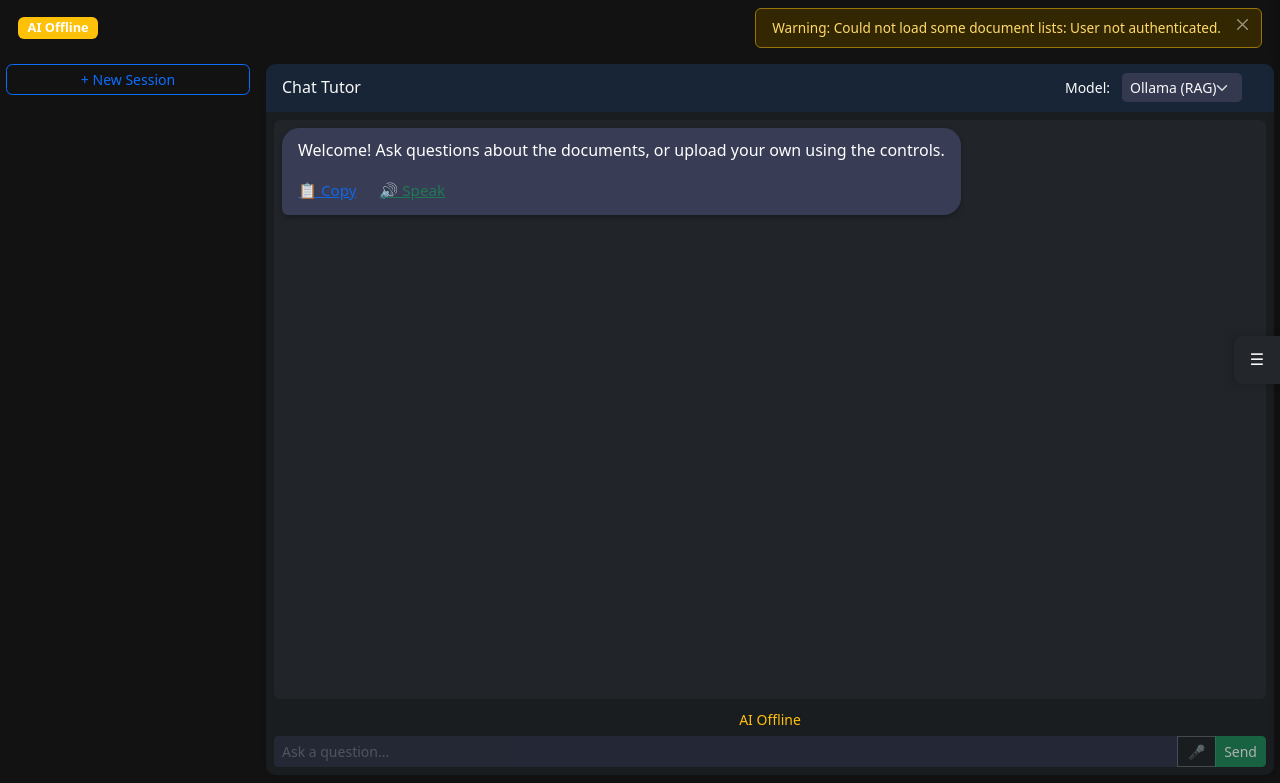
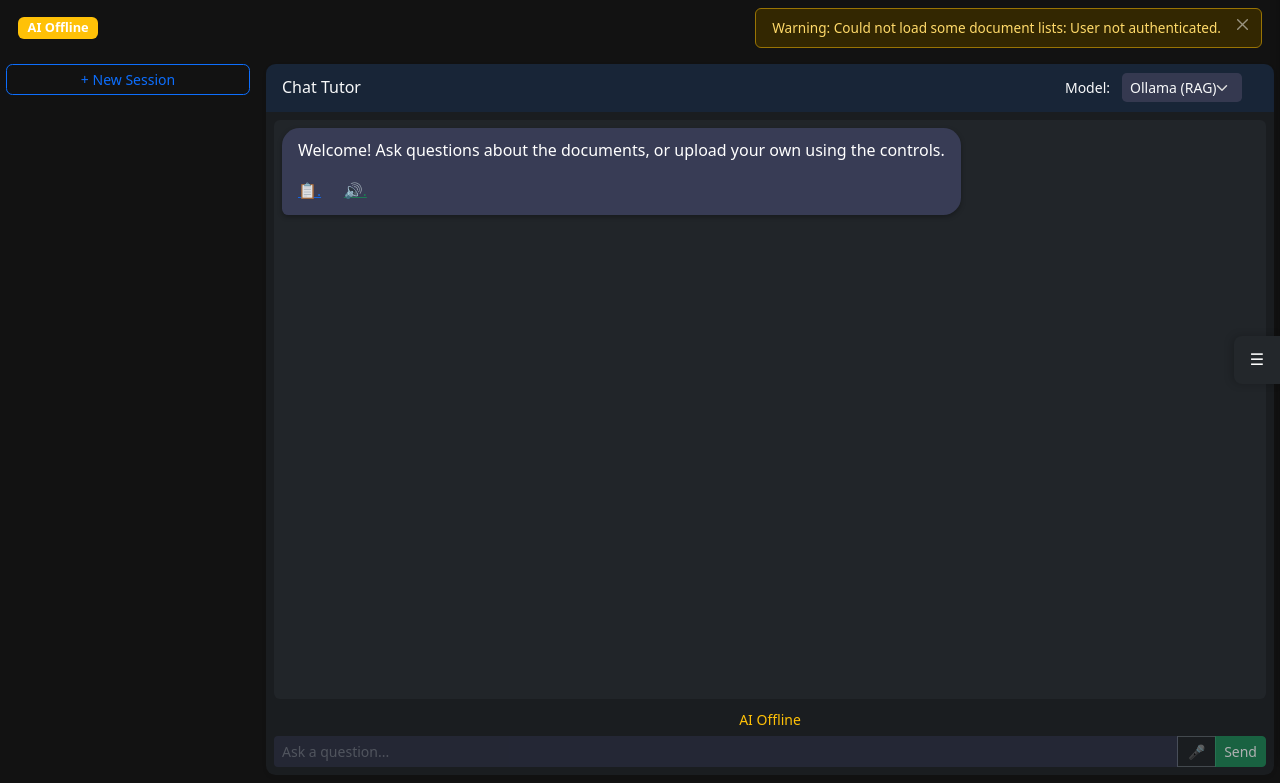
Before and after one commit to Srinivas-Oduri/iMentor, a Flask app: page / in a window 1280 px wide. Shown: the part 40-823 px from the top of the page. Run offline with Flask 3, Linux system fonts and the light colour scheme; data that the repository does not hold is empty; parts of the project's set-up code (start-up, migrations or seed data) failed here and were passed over; some libraries are stand-ins or nearby versions.

Commit message:
Debugged

```diff
--- a/backend/ai_core.py
+++ b/backend/ai_core.py
@@ -452,8 +452,8 @@
         final_context_docs_with_scores = sorted_unique_docs[:config.RAG_CHUNK_K]
         context_docs = [doc for doc, score in final_context_docs_with_scores]
 
-        logger.info(f"Retrieved {len(all_retrieved_docs_with_scores)} chunks total across sub-queries. "
-                    f"Selected {len(context_docs)} unique chunks (target k={config.RAG_CHUNK_K}) for context.")
+        # logger.info(f"Retrieved {len(all_retrieved_docs_with_scores)} chunks total across sub-queries. "
+        #             f"Selected {len(context_docs)} unique chunks (target k={config.RAG_CHUNK_K}) for context.")
 
         # Step 4: Format Context for LLM Prompt and Create Citation Map
         formatted_context_parts = []
--- a/backend/static/script.js
+++ b/backend/static/script.js
@@ -390,7 +390,7 @@
                     actionsDiv.style.marginBottom = "0.25rem";
 
                     const copyLink = document.createElement('span');
-                    copyLink.textContent = '📋 Copy';
+                    copyLink.textContent = '📋.';
                     copyLink.style.cursor = 'pointer';
                     copyLink.style.color = '#0d6efd';
                     copyLink.style.fontSize = '0.95em';
@@ -403,11 +403,11 @@
                         const textToCopy = tempElem.innerText;
                         navigator.clipboard.writeText(textToCopy);
                         copyLink.textContent = '✅ Copied!';
-                        setTimeout(() => copyLink.textContent = '📋 Copy', 1200);
+                        setTimeout(() => copyLink.textContent = '📋.', 1200);
                     };
 
                     const speakLink = document.createElement('span');
-                    speakLink.textContent = '🔊 Speak';
+                    speakLink.textContent = '🔊.';
                     speakLink.style.cursor = 'pointer';
                     speakLink.style.color = '#198754';
                     speakLink.style.fontSize = '0.95em';
@@ -419,15 +419,15 @@
                         const textToSpeak = tempElem.innerText;
                         const utterance = new SpeechSynthesisUtterance(textToSpeak);
                         if(!window.speechSynthesis.speaking){
-                            speakLink.textContent = '🔇 Stop';
+                            speakLink.textContent = '🔇.';
                             window.speechSynthesis.speak(utterance);
                         }
                         else{
-                            speakLink.textContent = '🔊 Speak';
+                            speakLink.textContent = '🔊.';
                             window.speechSynthesis.cancel();
                         }
                         utterance.onend = function() {
-                            speakLink.textContent = '🔊 Speak';
+                            speakLink.textContent = '🔊.';
                         }
                     };
 
@@ -1007,14 +1007,14 @@
                     const audioBlob = new Blob(audioChunks, { type: 'audio/webm' });
                     const formData = new FormData();
                     formData.append('audio', audioBlob, 'recording.webm');
-                    setChatStatus('Transcribing...');
+                    setChatStatus('Ready');
                     try {
                         const response = await fetch('/transcribe', { method: 'POST', body: formData });
                         const data = await response.json();
                         chatInput.value = data.transcript || '';
                         setChatStatus('Ready');
                     } catch (e) {
-                        setChatStatus('Transcription failed', 'danger');
+
                     }
                 };
             } catch (e) {
--- a/backend/static/style.css
+++ b/backend/static/style.css
@@ -474,7 +474,7 @@
 
 /* Truncate long session titles and keep dropdown visible */
 .session-title {
-  max-width: 120px;
+  max-width: 200px;
   flex: 1 1 auto;
   overflow: hidden;
   text-overflow: ellipsis;
--- a/backend/templates/index.html
+++ b/backend/templates/index.html
@@ -43,7 +43,7 @@
           <div class="card-body">
               <div class="mb-3">
                   <label for="pdf-upload" class="form-label small">Select PDF Document:</label>
-                  <input class="form-control form-control-sm" type="file" id="pdf-upload" accept=".pdf">
+                  <input class="form-control form-control-sm" type="file" id="pdf-upload" accept=".pdf,.docx,.txt,.pptx">
               </div>
               <button id="upload-button" class="btn btn-primary btn-sm w-100" disabled>
                   <span class="spinner-border spinner-border-sm" role="status" aria-hidden="true" style="display: none;"></span>
```
Also changed, not shown: backend/chat_history.db, 3 other files.
